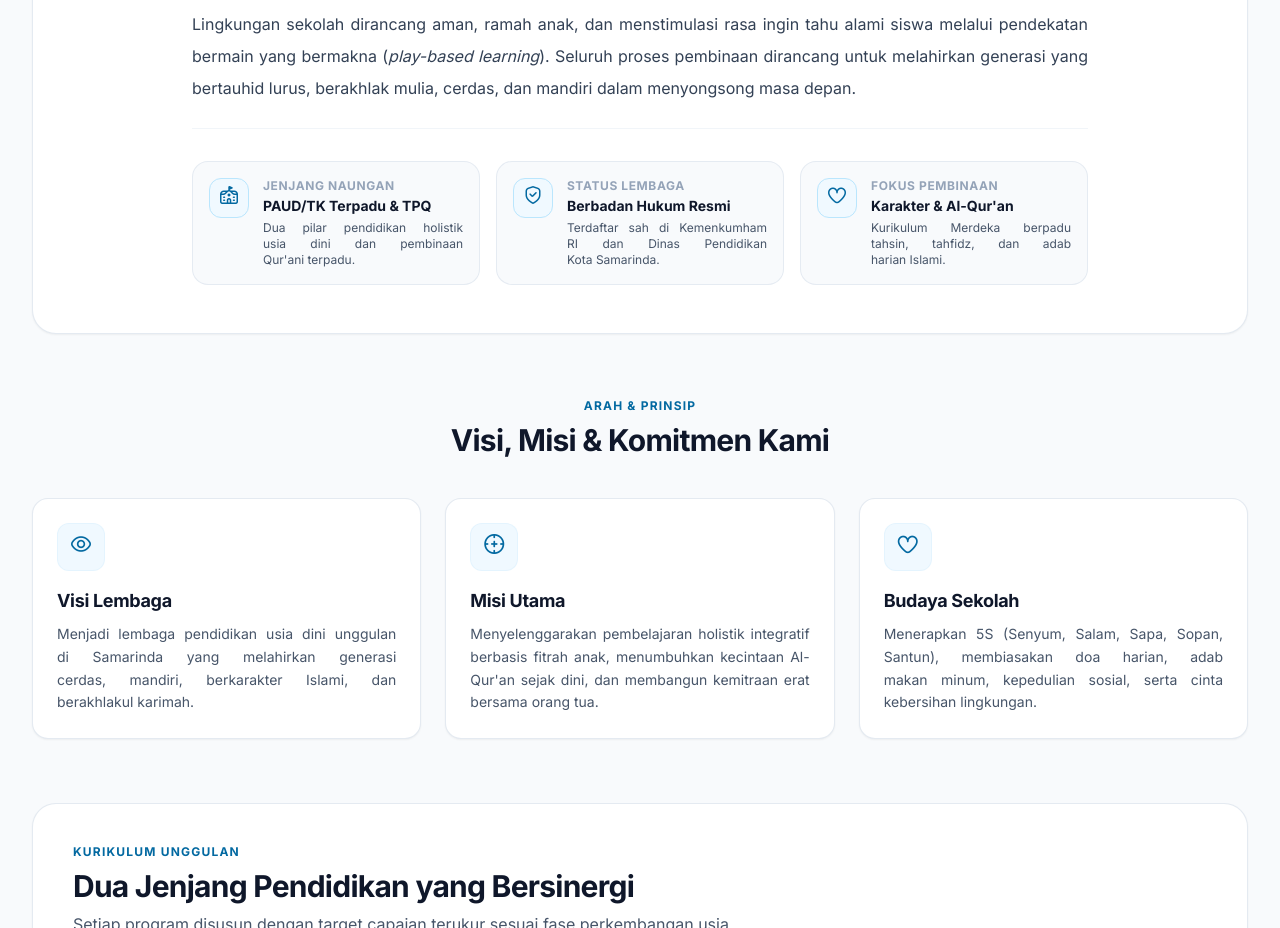
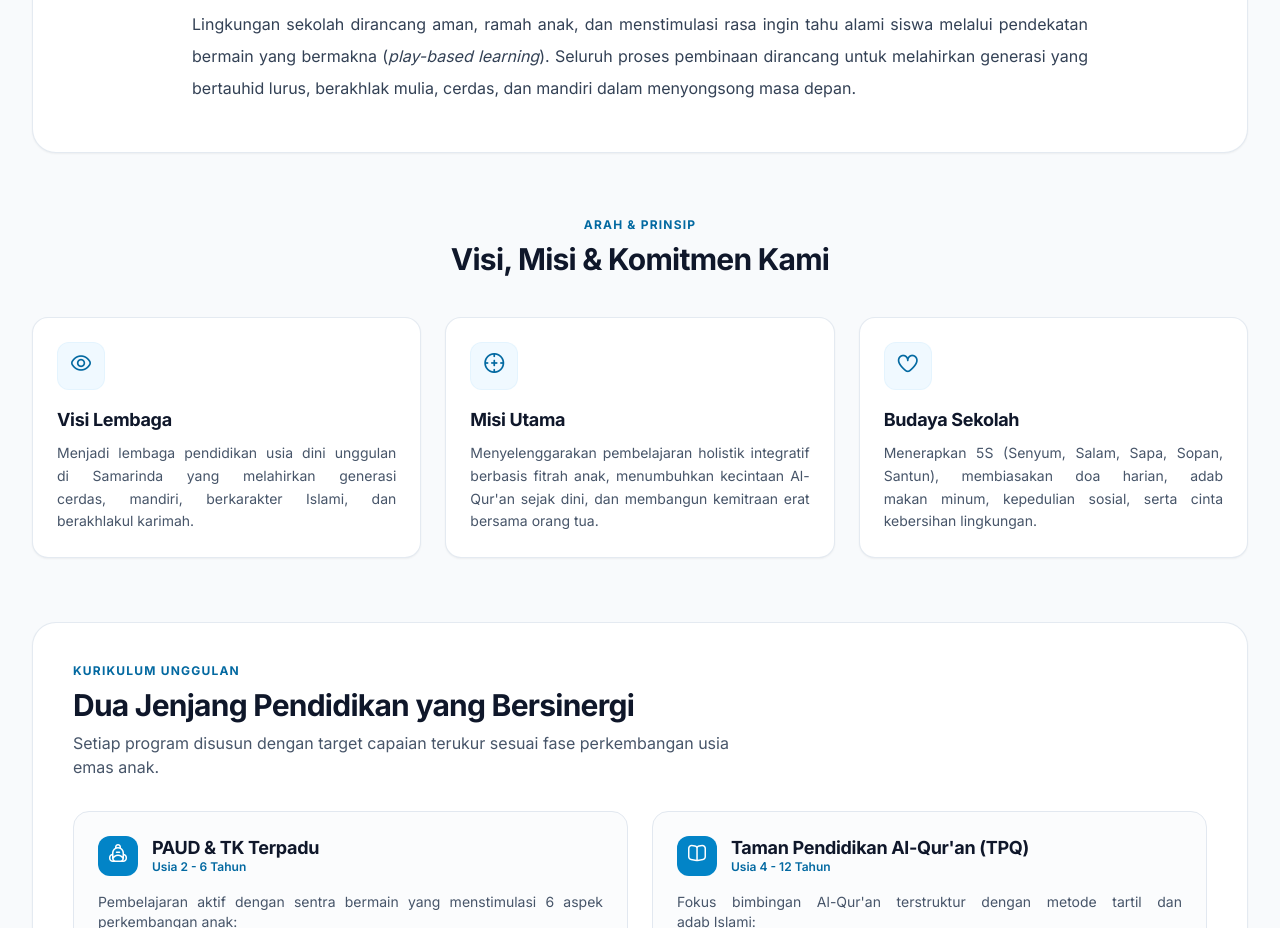
Before and after one commit to richqe6E/Source_code_yayasan, a website: page frontend/public/profil.html in a window 1280 px wide. Shown: the part 880-1808 px from the top of the page. Drawn offline with nearby package versions, Linux system fonts and the light colour scheme; no server answers.

Commit message:
refactor(profil): remove bottom 3 info chips for cleaner, uncluttered editorial layout

```diff
--- a/frontend/public/profil.html
+++ b/frontend/public/profil.html
@@ -97,42 +97,6 @@
           <p class="text-justify [text-align-last:left]">
             Lingkungan sekolah dirancang aman, ramah anak, dan menstimulasi rasa ingin tahu alami siswa melalui pendekatan bermain yang bermakna (<em>play-based learning</em>). Seluruh proses pembinaan dirancang untuk melahirkan generasi yang bertauhid lurus, berakhlak mulia, cerdas, dan mandiri dalam menyongsong masa depan.
           </p>
-        </div>
-
-        <!-- Ringkasan Data Resmi Yayasan (Rapi, Faktual, Rata Kanan-Kiri) -->
-        <div class="mt-8 pt-8 border-t border-slate-100 grid sm:grid-cols-3 gap-4">
-          <div class="bg-slate-50 border border-slate-200/80 rounded-2xl p-4 flex items-start gap-3.5">
-            <div class="w-10 h-10 rounded-xl bg-primary-50 border border-primary-200 text-primary-700 flex items-center justify-center text-lg shrink-0">
-              <i class="fi fi-rr-school"></i>
-            </div>
-            <div>
-              <div class="text-xs font-bold text-slate-400 uppercase tracking-wider">Jenjang Naungan</div>
-              <div class="text-sm font-bold text-slate-900 mt-0.5">PAUD/TK Terpadu &amp; TPQ</div>
-              <p class="text-xs text-slate-600 mt-1 text-justify [text-align-last:left]">Dua pilar pendidikan holistik usia dini dan pembinaan Qur'ani terpadu.</p>
-            </div>
-          </div>
-
-          <div class="bg-slate-50 border border-slate-200/80 rounded-2xl p-4 flex items-start gap-3.5">
-            <div class="w-10 h-10 rounded-xl bg-primary-50 border border-primary-200 text-primary-700 flex items-center justify-center text-lg shrink-0">
-              <i class="fi fi-rr-shield-check"></i>
-            </div>
-            <div>
-              <div class="text-xs font-bold text-slate-400 uppercase tracking-wider">Status Lembaga</div>
-              <div class="text-sm font-bold text-slate-900 mt-0.5">Berbadan Hukum Resmi</div>
-              <p class="text-xs text-slate-600 mt-1 text-justify [text-align-last:left]">Terdaftar sah di Kemenkumham RI dan Dinas Pendidikan Kota Samarinda.</p>
-            </div>
-          </div>
-
-          <div class="bg-slate-50 border border-slate-200/80 rounded-2xl p-4 flex items-start gap-3.5">
-            <div class="w-10 h-10 rounded-xl bg-primary-50 border border-primary-200 text-primary-700 flex items-center justify-center text-lg shrink-0">
-              <i class="fi fi-rr-heart"></i>
-            </div>
-            <div>
-              <div class="text-xs font-bold text-slate-400 uppercase tracking-wider">Fokus Pembinaan</div>
-              <div class="text-sm font-bold text-slate-900 mt-0.5">Karakter &amp; Al-Qur'an</div>
-              <p class="text-xs text-slate-600 mt-1 text-justify [text-align-last:left]">Kurikulum Merdeka berpadu tahsin, tahfidz, dan adab harian Islami.</p>
-            </div>
-          </div>
         </div>
       </div>
     </section>
```
